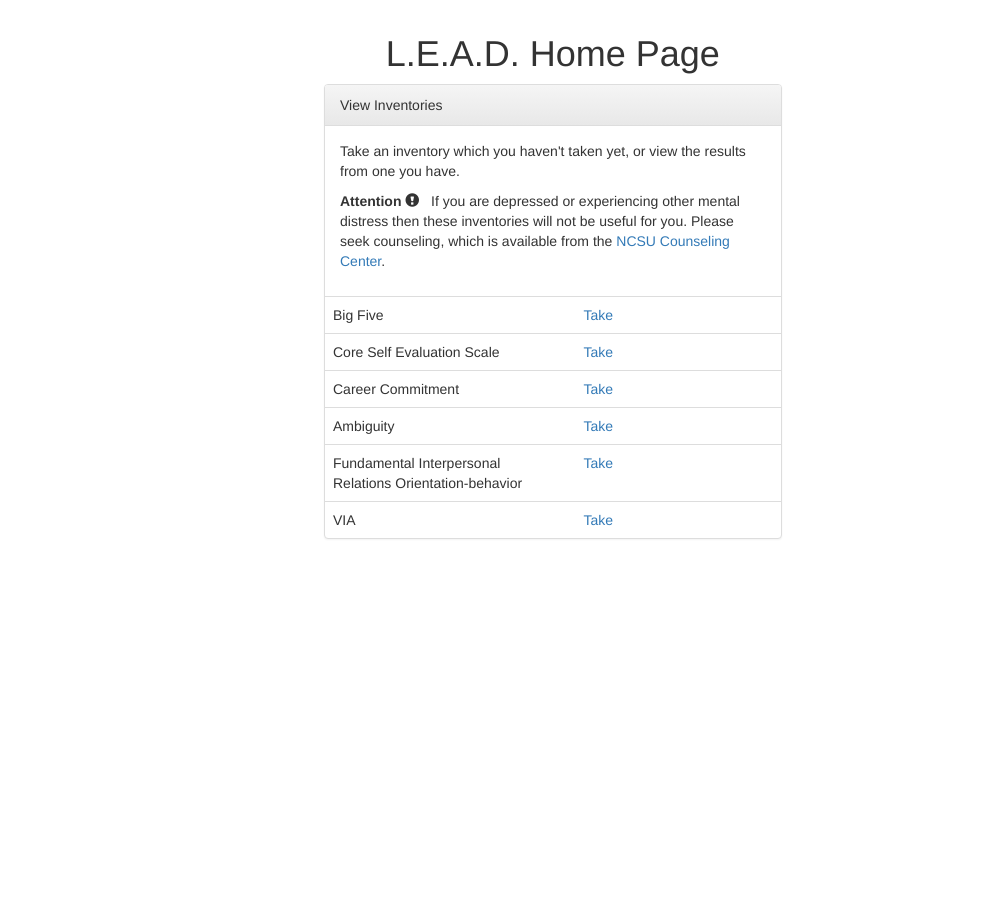
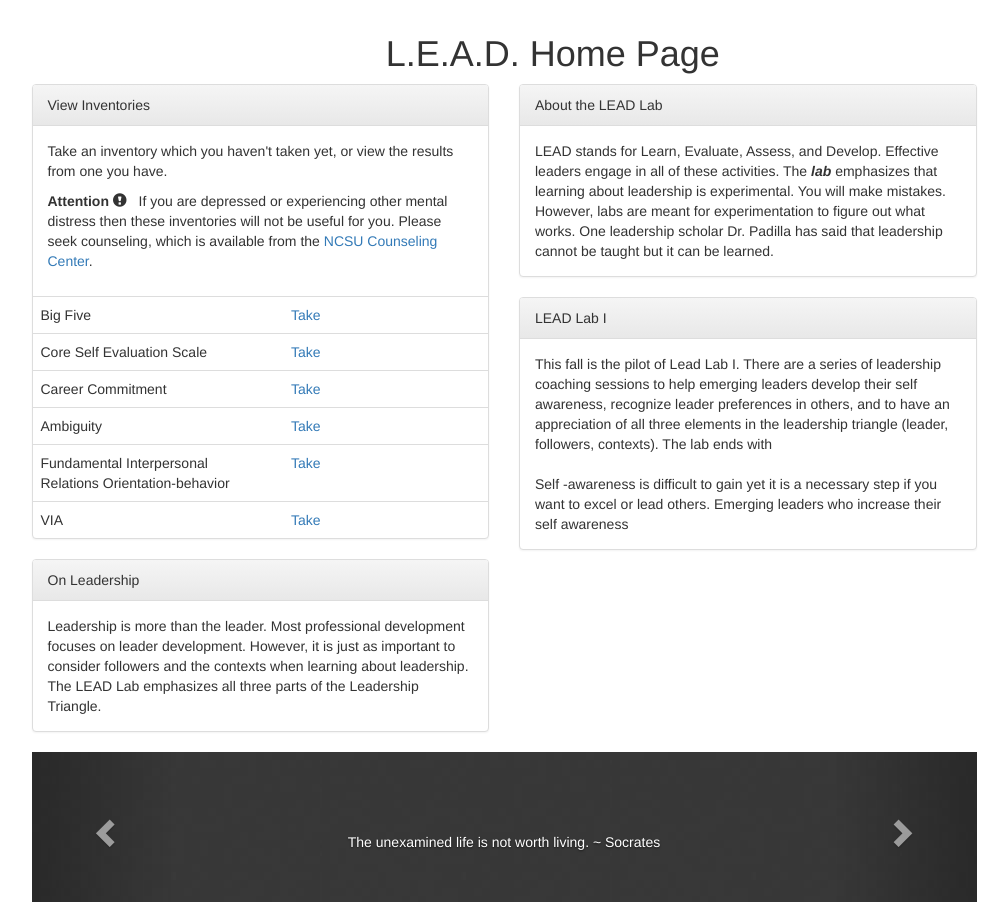
Before and after one commit to srmagura/goodnight-lead, a Django app: page / in a window 1280 px wide. Shown: the part 56-958 px from the top of the page, without its empty margins (136-1144 px from the left). Before the commit the page ends 595 px from the top, so only its background shows below. Run offline with Django 3.2, Linux system fonts and the light colour scheme; the visitor is signed in with stand-in values (Sample User, id 1); data that the repository does not hold is empty; parts of the project's set-up code (start-up, migrations or seed data) failed here and were passed over; some libraries are stand-ins or nearby versions.

Commit message:
Adding index page content
Added On Leadership, About LEAD, and LEAD Lab sections on the index
page.
Added the quotes section of index page.
quotes/indexQuotes: container for quote list.
views: importing quote list and passing to index template.

```diff
--- /dev/null
+++ b/app/quotes/indexQuotes.py
@@ -0,0 +1,14 @@
+quoteList = (
+    "The unexamined life is not worth living. ~ Socrates",
+    "It is absurd that a man should rule others, who cannot rule himself. ~ Latin Proverb",
+    "He who knows others is wise; he who knows himself is enlightened. ~ Lao Tzu",
+    "If you just set out to be liked, you will be prepared to compromise on anything at anytime, and would achieve nothing. ~ Margaret Thatcher",
+    "The curious paradox is that when I accept myself just as I am, then I can change. ~ Carl R. Rogers",
+    "When I discover who I am, I'll be free. ~ Ralph Ellison, Invisible Man",
+    "Indecision may or may not be my problem. ~ Jimmy Buffet",
+    "It isn't normal to know what we want. It is a rare and difficult psychological achievement. ~ Abraham Maslow",
+    "My friend... care for your psyche... know thyself, for once we know ourselves, we may learn how to care for ourselves. ~ Socrates",
+    "I suppose leadership at one time meant muscles; but today it means getting along with people. ~ Mahatma Gandhi",
+    "As we look ahead into the next century, leaders will be those who empower others. ~ Bill Gates",
+    "Don't necessarily avoid sharp edges. Occasionally they are necessary to leadership. ~ Donald Rumsfeld"
+)
--- a/app/static/app/css/base.css
+++ b/app/static/app/css/base.css
@@ -132,6 +132,18 @@ img.navbar-logo {
     -webkit-transform:rotate(270deg); /* Opera, Chrome, and Safari */
 }
 /****************************/
+/******Quote Carousel******/
+.carousel-inner {
+    height:150px;
+    background-image: url('../images/background.jpeg');
+}
+.carousel-content-placeholder {
+    height:150px;
+}
+.carousel-control {
+    background-image:none;
+}
+/**************************/
 
 .page-login .title
 {
--- a/app/templates/index.html
+++ b/app/templates/index.html
@@ -1,4 +1,5 @@
 {% extends "base.html" %}
+{% load staticfiles %}
 {% block title %} Home {% endblock %}
 
 {% block content %}
@@ -17,8 +18,7 @@
             </div>
         </div>
         <div class="row">
-            <!-- Previously offset-1 -->
-            <div class="col-md-offset-4 col-md-5">
+            <div class="col-md-offset-1 col-md-5">
                 <div class="panel panel-default">
                     <div class="panel-heading">
                         <span>View Inventories</span>
@@ -62,55 +62,69 @@
                         </table>
                     </div>
                 </div>
-                <!-- <div class="panel panel-default">
+                <div class="panel panel-default">
                     <div class="panel-heading">
-                        <a href="notreallyalink">View Stuff!</a>
+                        <span>On Leadership</span>
                         <a class="visible-xs pull-right" onclick="rotateChevron($(this))" data-toggle="collapse" href="#panel2-collapse"><span class="glyphicon glyphicon-chevron-up visible-xs-icon"></span></a>
                     </div>
                     <div class="panel-collapse collapse collapse-xs in" id="panel2-collapse">
                         <div class="panel-body">
-                            Lorem ipsum dolor sit amet, consectetur adipisicing elit, sed do eiusmod tempor incididunt ut labore et dolore magna aliqua. Ut enim ad minim veniam, quis nostrud exercitation ullamco laboris nisi ut aliquip ex ea commodo consequat. Duis aute irure dolor in reprehenderit in voluptate velit esse cillum dolore eu fugiat nulla pariatur. Excepteur sint occaecat cupidatat non proident, sunt in culpa qui officia deserunt mollit anim id est laborum
+                            Leadership is more than the leader. Most professional development focuses on leader development. However, it is just as important to consider followers and the contexts when learning about leadership. The LEAD Lab emphasizes all three parts of the Leadership Triangle.
                         </div>
-                        <table class="table">
-                            <tr>
-                                <td>1</td>
-                                <td>2</td>
-                                <td>3</td>
-                            </tr>
-                            <tr>
-                                <td>4</td>
-                                <td>5</td>
-                                <td>6</td>
-                            </tr>
-                        </table>
                     </div>
-                </div> -->
+                </div>
             </div>
-            <!--{# <div class="col-md-5">
+            <div class="col-md-5">
                 <div class="panel panel-default">
                     <div class="panel-heading">
-                        <a href="notreallyalink">View (more) Stuff!</a>
+                        <span>About the LEAD Lab</span>
                         <a class="visible-xs pull-right" onclick="rotateChevron($(this))" data-toggle="collapse" href="#panel3-collapse"><span class="glyphicon glyphicon-chevron-up visible-xs-icon"></span></a>
                     </div>
                     <div class="panel-collapse collapse collapse-xs in" id="panel3-collapse">
                         <div class="panel-body">
-                            Lorem ipsum dolor sit amet, consectetur adipisicing elit, sed do eiusmod tempor incididunt ut labore et dolore magna aliqua. Ut enim ad minim veniam, quis nostrud exercitation ullamco laboris nisi ut aliquip ex ea commodo consequat. Duis aute irure dolor in reprehenderit in voluptate velit esse cillum dolore eu fugiat nulla pariatur. Excepteur sint occaecat cupidatat non proident, sunt in culpa qui officia deserunt mollit anim id est laborum <br /><br />
-                            Lorem ipsum dolor sit amet, consectetur adipisicing elit, sed do eiusmod tempor incididunt ut labore et dolore magna aliqua. Ut enim ad minim veniam, quis nostrud exercitation ullamco laboris nisi ut aliquip ex ea commodo consequat. Duis aute irure dolor in reprehenderit in voluptate velit esse cillum dolore eu fugiat nulla pariatur. Excepteur sint occaecat cupidatat non proident, sunt in culpa qui officia deserunt mollit anim id est laborum
+                            LEAD stands for Learn, Evaluate, Assess, and Develop. Effective leaders engage in all of these activities. The <b><i>lab</i></b> emphasizes that learning about leadership is experimental. You will make mistakes. However, labs are meant for experimentation to figure out what works. One leadership scholar Dr. Padilla has said that leadership cannot be taught but it can be learned.
                         </div>
                     </div>
                 </div>
                 <div class="panel panel-default">
                     <div class="panel-heading">
-                        <a href="notreallyalink">View (more) Stuff!</a>
+                        <span>LEAD Lab I</span>
                         <a class="visible-xs pull-right" onclick="rotateChevron($(this))" data-toggle="collapse" href="#panel4-collapse"><span class="glyphicon glyphicon-chevron-up visible-xs-icon"></span></a>
                     </div>
                     <div class="panel-collapse collapse collapse-xs in" id="panel4-collapse">
                         <div class="panel-body">
-                            Lorem ipsum dolor sit amet, consectetur adipisicing elit, sed do eiusmod tempor incididunt ut labore et dolore magna aliqua. Ut enim ad minim veniam, quis nostrud exercitation ullamco laboris nisi ut aliquip ex ea commodo consequat. Duis aute irure dolor in reprehenderit in voluptate velit esse cillum dolore eu fugiat nulla pariatur. Excepteur sint occaecat cupidatat non proident, sunt in culpa qui officia deserunt mollit anim id est laborum
+                            This fall is the pilot of Lead Lab I. There are a series of leadership coaching sessions to help emerging leaders develop their self awareness, recognize leader preferences in others, and to have an appreciation of all three elements in the leadership triangle (leader, followers, contexts). The lab ends with<br /><br />
+                            Self -awareness is difficult to gain yet it is a necessary step if you want to excel or lead others. Emerging leaders who increase their self awareness
                         </div>
                     </div>
                 </div>
             </div>
-        </div>#}-->
+        </div>
+        <div class="row">
+            <div class="col-md-offset-1 col-md-10">
+                <div id="carousel" class="carousel slide" data-ride="carousel">
+
+                    <!-- Wrapper for slides -->
+                    <div class="carousel-inner">
+                        {% for quote in quotes %}
+                        <div class="item {% if forloop.counter = 1 %} active {% endif %}">
+                            <div class="carousel-content-placeholder"></div>
+                            <div class="carousel-caption">
+                                {{ quote }}
+                            </div>
+                        </div>
+                        {% endfor %}
+                    </div>
+
+                    <!-- Controls -->
+                    <a class="left carousel-control" href="#carousel" role="button" data-slide="prev">
+                        <span class="glyphicon glyphicon-chevron-left"></span>
+                    </a>
+                    <a class="right carousel-control" href="#carousel" role="button" data-slide="next">
+                        <span class="glyphicon glyphicon-chevron-right"></span>
+                    </a>
+                </div>
+            </div>
+        </div>
     </div>
 {% endblock %}
--- a/app/views.py
+++ b/app/views.py
@@ -24,6 +24,7 @@ from inventories.views import get_submission, submission_is_complete
 #Other imports
 import copy
 from django.contrib import messages
+from app.quotes.indexQuotes import quoteList as indexQuotes
 
 #We don't want logged in users to access certain pages (like the login page, so they can log in again)
 #If they're already logged in, redirect to the home page
@@ -60,7 +61,7 @@ def index(request):
             'is_started': submission is not None}
         entries.append(entry)
 
-    data = {'inventories': entries}
+    data = {'inventories': entries, 'quotes': indexQuotes}
     return render(request, 'index.html', data)
 
 #Loads the login page.
```
Also changed, not shown: app/quotes/__init__.py (added), app/static/app/images/background.jpeg (added).
